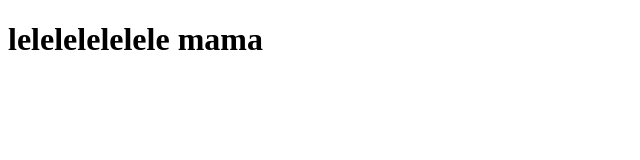
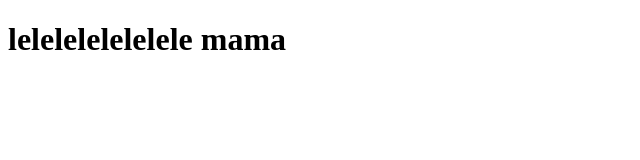
Before and after one commit to lostrislorien/coursera-test, a plain HTML site: page site/index.html in a window 1280 px wide. Shown: the whole page, without its empty margins (0-640 px from the left). Drawn offline with Linux system fonts and the light colour scheme.

Commit message:
my first page.

```diff
--- a/site/index.html
+++ b/site/index.html
@@ -4,6 +4,6 @@
 	<title>coursera test</title>
 </head>
 <body>
-<h1>lelelelelelele mama</h1>
+<h1>lelelelelelelele mama</h1>
 </body>
 </html>
```
